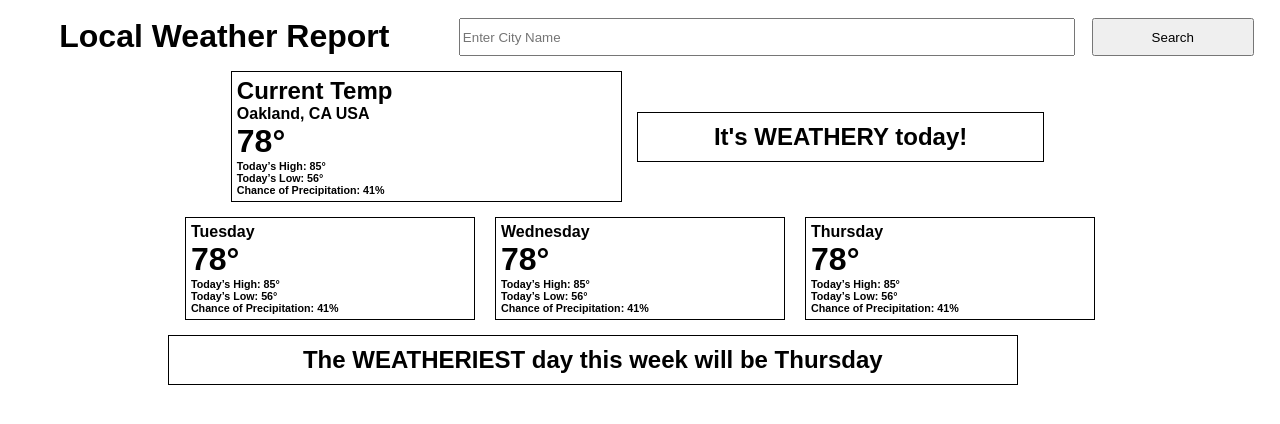
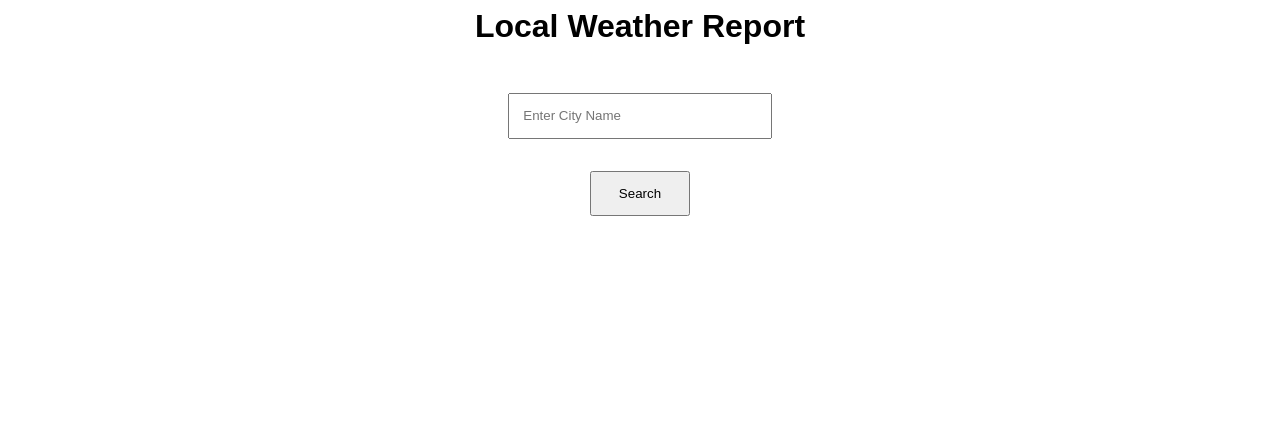
Before and after one commit to NocturneAC/weatheryNocturne, a plain HTML site: page index.html in a window 1280 px wide. Drawn offline with Linux system fonts and the light colour scheme.

Commit message:
html div revisions css rework javascript start

```diff
--- a/css/styles.css
+++ b/css/styles.css
@@ -1,173 +1,158 @@
+/* Browser Resets */
+h1, h2, h4, h6 {
+    margin: 0;
+}
 body {
     font-family:Arial, Helvetica, sans-serif;
 }
 
-.grand-wrapper {
-    margin: 0;
+.app {
     max-width: 100%;
+    display: flex;
+    align-items: center;
+    flex-direction: column;
+    gap: 1em;
 }
 
-/* Header, Text input and Search button */
-.title-search-wrapper {
-    max-width: 100%;
+.content {
+    display: flex;
+    gap: .5em;
+    flex-direction: column;
 }
 
-.header {
-    width: 100%;
+.title {
     text-align: center;
-    margin: 10px 0px;
 }
 
 /* Text input and Search button */
-.search-wrapper {
-    max-width: 100%;
-    margin: 10px;
+.search-bar {
     display: flex;
-    justify-content: space-around;
+    gap: .5em 2em;
+    flex-wrap: wrap;
 }
+
+.search {
+    display: flex;
+    align-items: center;
+}
+
+.search-start {
+    flex-direction: column;
+    gap: 2em;
+}
+
+.search-bar-start {
+    flex-direction: column;
+    gap: 3em;
+}
+
 .search-txt {
-    width: 60%;
-    height: 4vh;
+    padding: 1em;
+    width: 100%;
+    box-sizing: border-box;
 }
 .search-btn {
-    width: 30%;
+    padding: 1em;
+    width: 100%;
+    box-sizing: border-box;
 }
 
-.cards-grand-wrapper {
-    max-width: 100%;
-    /* display: flex;
-    align-items: center; */
+.hidden {
+    display: none;
 }
 
 /* Current temp and Emote card wrap */
-.emote-current-wrapper {
-    max-width: 100%;
+.hero {
     display: flex;
     flex-direction: column;
     align-items: center;
 }
 
-.temp-emote-card {
-    margin: 10px;
-    border: solid #000000;
-    border-width: 1px;
-    padding: 10px 13px;
-    width: 65%;
+.emote-card {
+    border: 1px solid #000000;
+    padding: .5em;
     text-align: center;
-    /* height: 2vh; */
 }
 .card-current {
-    margin: 5px;
-    border: solid #000000;
-    border-width: 1px;
-    padding: 5px;
-    width: 80%;
+    border: 1px solid #000000;
+    padding: .5em;
 }
 
-.tricard-wrapper {
-    max-width: 100%;
+.cards {
     display: flex;
+    justify-content: center;
+    gap: 1em;
 }
 
-.card-one, .card-two, .card-three {
-    margin: 5px 10px;
-    border: solid #000000;
-    border-width: 1px;
-    padding: 5px;
-    width: 60%;
-}
-h1, h2, h4, h6 {
-    margin: 0;
+.card {
+    border: 1px solid #000000;
+    padding: .5em;
 }
 
-.emote-dayofweek-card {
-    border: solid #000000;
-    border-width: 1px;
-    padding: 10px 13px;
-    width: 90%;
+.footer-content {
+    border: 1px solid #000000;
     text-align: center;
-    /* height: 2vh; */
+    padding: .5em;
+}
+
+.hero {
+    justify-content: center;
+    padding-left: 1em;
+    padding-right: 1em;
+    gap: 1em;
 }
 
 
-/* MEDIA QUERIES */
+.footer-content {
+    display: flex;
+    justify-content: center;
+}
+
 
 /* Tablet and larger */
 @media only screen and (min-width: 768px) {
-
-    .emote-current-wrapper {
+    .hero {
         flex-direction: row-reverse;
         justify-content: space-around;
     }
-    .temp-emote-card {
-        width: 45%;
+    .emote-card {
+        padding: 2em;
     }
     .card-current {
-        width: 35%;
+        padding-right: 4em;
     }
-    .emote-dayofweek-card {
+    .footer-content {
         margin: 10px 20px;
+    }
+
+    .search-start > .search-txt {
+        width: 80%;
+        max-width: 400px;
+
+    }
+
+    .search-start > .search-btn {
+        width: 30%;
+        max-width: 200px;
     }
 }
 
 
 /* Desktop and larger */
 @media only screen and (min-width: 1024px) {
-
-    .title-search-wrapper {
-        display: flex;
-    }
-    .header {
-        width: 40%;
-    }
-    .search-wrapper {
-        width: 75%;
-    }
-    .search-txt {
-        width: 75%;
-    }
     .search-btn {
-        width: 20%;
+        padding-right: 1em;
+        padding-left: 1em;
     }
 
-    .emote-current-wrapper {
-        justify-content: center;
-    }
-    .temp-emote-card {
-        width: 30%;
-    }
-    .card-current {
-        width: 30%;
+
+    .search-start > .search-txt {
+        width: 80%;
+        max-width: 400px;
     }
 
-    .tricard-wrapper {
-        justify-content: center;
-    }
-    .card-one, .card-two, .card-three {
-        margin-top: 10px;
-        width: 22%;
-    }
-
-    .emote-dayofweek-card {
-        display: flex;
-        justify-content: center;
-        margin: 10px 160px;
-        width: 65%;
-    }
-
-}
-
-@media only screen and (min-width: 1440px) {
-    .temp-emote-card {
-        width: 20%;
-    }
-    .card-current {
-        width: 25%;
-    }
-    .card-one, .card-two, .card-three {
-        width: 18%;
-    }
-    .emote-dayofweek-card {
-        margin: 10px 235px;
+    .search-start > .search-btn {
+        width: 30%;
+        max-width: 200px;
     }
 }
--- a/index.html
+++ b/index.html
@@ -7,18 +7,20 @@
     <link rel="stylesheet" href="css/styles.css">
 </head>
 <body>
-    <div class="grand-wrapper">
-        <div class="title-search-wrapper">
-            <h1 class="header">Local Weather Report</h1>
-            <div class="search-wrapper">
-                <input type="text" placeholder="Enter City Name" class="search-txt" />
-                <input type="submit" value="Search" class="search-btn" />
+    <div class="app">
+        <form id="search-form" method="get">
+            <div class="search-bar search-bar-start">
+                <h1 class="title">Local Weather Report</h1>
+                <div class="search search-start">
+                    <input name="search-text" type="text" placeholder="Enter City Name" class="search-txt"/>
+                    <input type="submit" value="Search" class="search-btn"/>
+                </div>
             </div>
-        </div>
+        </form>
 
-        <div class="cards-grand-wrapper">
-            <div class="emote-current-wrapper">
-                <div class="temp-emote-card">
+        <div class="content hidden">
+            <div class="hero">
+                <div class="emote-card">
                 <h2>It's WEATHERY today!</h2>
                 </div>
                 <div class="card-current">
@@ -30,22 +32,22 @@
                     <h6>Chance of Precipitation: 41%</h6>
                 </div>
             </div>
-            <div class="tricard-wrapper">
-                <div class="card-one">
+            <div class="cards">
+                <div class="card">
                     <h4>Tuesday</h4>
                     <h1>78°</h1>
                     <h6>Today’s High: 85°</h6>
                     <h6>Today’s Low: 56°</h6>
                     <h6>Chance of Precipitation: 41%</h6>
                 </div>
-                <div class="card-two">
+                <div class="card">
                     <h4>Wednesday</h4>
                     <h1>78°</h1>
                     <h6>Today’s High: 85°</h6>
                     <h6>Today’s Low: 56°</h6>
                     <h6>Chance of Precipitation: 41%</h6>
                 </div>
-                <div class="card-three">
+                <div class="card">
                     <h4>Thursday</h4>
                     <h1>78°</h1>
                     <h6>Today’s High: 85°</h6>
@@ -53,12 +55,11 @@
                     <h6>Chance of Precipitation: 41%</h6>
                 </div>
             </div>
-                <div class="emote-dayofweek-card">
+                <div class="footer-content">
                 <h2>The WEATHERIEST day this week will be Thursday</h2>
                 </div>
         </div>
     </div>
-
     <script src="./js/custom.js"></script>
 </body>
 </html>
--- a/js/custom.js
+++ b/js/custom.js
@@ -0,0 +1,21 @@
+let first = true;
+
+(() => {
+    const searchForm = document.querySelector('#search-form');
+    searchForm.addEventListener('submit', (event) => {
+        if (first) {
+            document.querySelector('.search-bar-start')?.classList.remove("search-bar-start");
+            document.querySelector('.search-start')?.classList.remove("search-start");
+            document.querySelector('.content.hidden')?.classList.remove("hidden");
+            first = false;
+        }
+
+        event.preventDefault();
+        const data = new FormData(searchForm);
+        for (const value of data.values()) {
+            console.log(value);
+        }
+
+        searchForm.reset();
+    })
+})();
```
